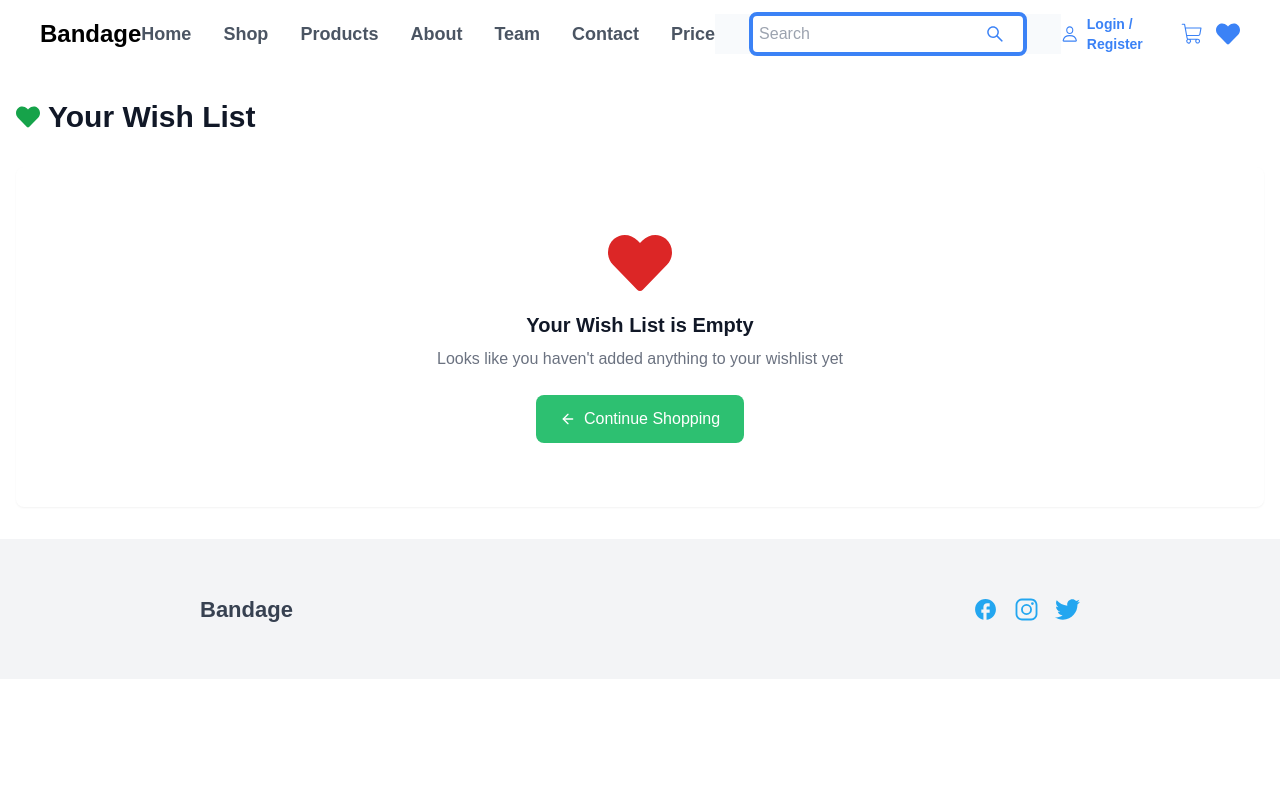
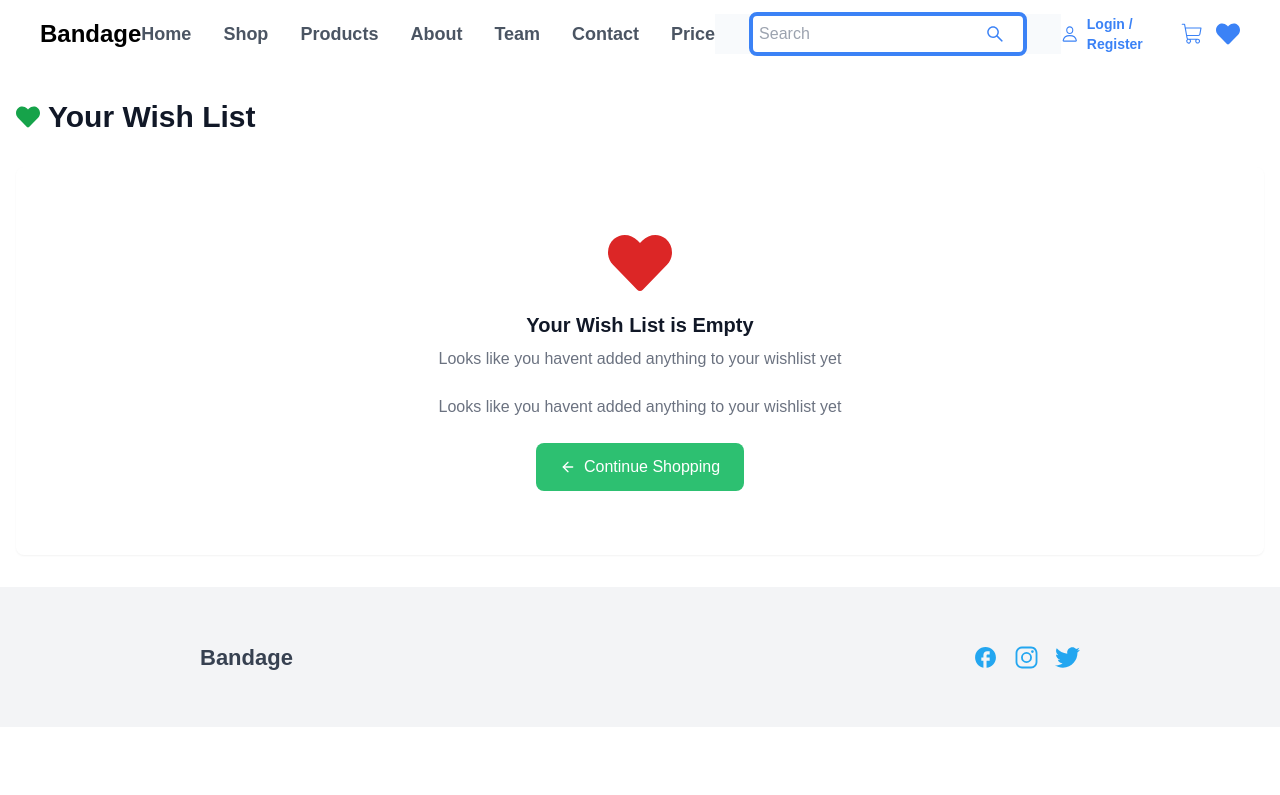
Before and after one commit to nehaayaz579/Marketplace-Hackathon, a Next.js app: page /Wishlistcard in a window 1280 px wide. Shown: the top 795 px of the page. Built offline with nearby package versions, Linux system fonts and the light colour scheme.

Commit message:
change commit

```diff
--- a/src/app/Wishlistcard/page.tsx
+++ b/src/app/Wishlistcard/page.tsx
@@ -61,7 +61,10 @@ export default function Wishlist() {
             Your Wish List is Empty
           </h2>
           <p className="text-gray-500 mb-6">
-            Looks like you haven't added anything to your wishlist yet
+            Looks like you havent added anything to your wishlist yet
+          </p>
+          <p className="text-gray-500 mb-6">
+            Looks like you havent added anything to your wishlist yet
           </p>
           <button
             onClick={handleContinueShopping}
--- a/src/app/component/Header.tsx
+++ b/src/app/component/Header.tsx
@@ -1,7 +1,7 @@
 "use client";
 import { useState} from "react";
 import Link from "next/link";
-import { IoPersonOutline, IoSearch } from "react-icons/io5";
+import { IoPersonOutline} from "react-icons/io5";
 import { PiShoppingCartLight } from "react-icons/pi";
 import { FaHeart } from "react-icons/fa";
 import Searchbar from "./Searchbar";
```
